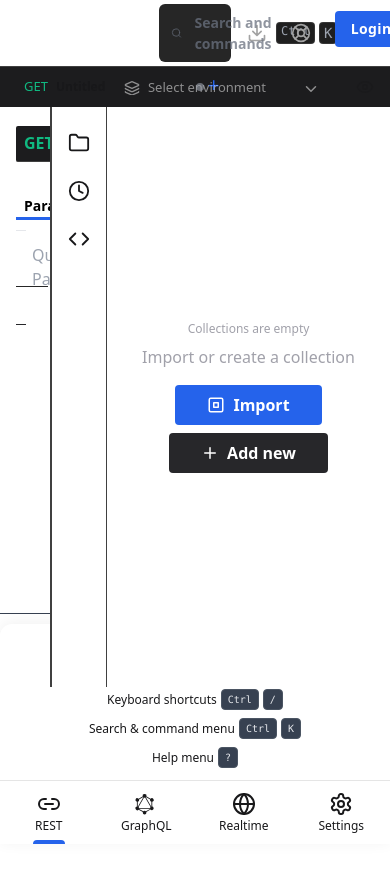
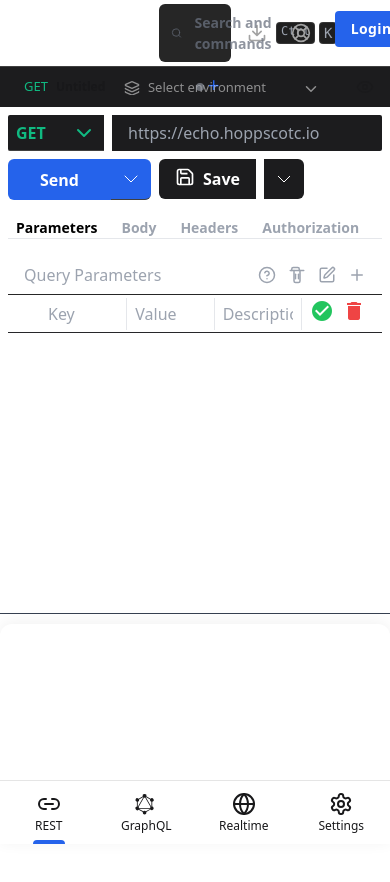
Before and after one commit to cosmicdanish1/postman-clone-only-react, a React (Vite) app: page / in a window 390 px wide. Shown: the top 882 px of the page. Built offline with nearby package versions, Linux system fonts and the light colour scheme.

Commit message:
setting done and restpage done for mobile

```diff
--- a/src/pages/Rest/RequestEditor.tsx
+++ b/src/pages/Rest/RequestEditor.tsx
@@ -101,7 +101,9 @@ const RequestEditor: React.FC<RequestEditorProps> = (props) => {
 const accentHex = accentColors.find(c => c.key === accentColor)?.color;
 
   return (
-    <div className="flex items-center  mb-4">
+    <div className="flex flex-col sm:flex-row items-stretch sm:items-center mb-4 gap-2 sm:gap-0">
+      {/* Top row: Method + URL (always together) */}
+      <div className="flex flex-row flex-1 items-center gap-2">
         {/* Method Dropdown */}
         <div className="relative" ref={methodDropdownRef}>
           <button
@@ -138,7 +140,6 @@ const accentHex = accentColors.find(c => c.key === accentColor)?.color;
             </div>
           )}
         </div>
-
         {/* URL Input */}
         <input
           className={` ${themeClass} ${buttonBgClass} flex-1 rounded-r-sm  px-4 py-2 h-9 text-white focus:outline-none `}
@@ -146,7 +147,9 @@ const accentHex = accentColors.find(c => c.key === accentColor)?.color;
           value={url}
           onChange={e => setUrl(e.target.value)}
         />
-
+      </div>
+      {/* Button row: Send, Save, etc. (below input on mobile, inline on desktop) */}
+      <div className="flex flex-row gap-2 w-full sm:w-auto">
         {/* Send Buttons */}
         <div className="relative flex">
           <button
@@ -195,13 +198,11 @@ const accentHex = accentColors.find(c => c.key === accentColor)?.color;
             </div>
           )}
         </div>
-
         {/* Save Button */}
-      <button className={`  ${themeClass}  ${textClass}  ${buttonBgClass} flex px-4 py-2 rounded-l-md font-semibold ml-4 h-10`} onClick={onShowSaveModal}>
+        <button className={`  ${themeClass}  ${textClass}  ${buttonBgClass} flex px-4 py-2 rounded-l-md font-semibold h-10`} onClick={onShowSaveModal}>
           <svg xmlns="http://www.w3.org/2000/svg" width="20" height="20" viewBox="0 0 24 24" fill="none" stroke="currentColor" strokeWidth="2"><path d="M15.2 3a2 2 0 0 1 1.4.6l3.8 3.8a2 2 0 0 1 .6 1.4V19a2 2 0 0 1-2 2H5a2 2 0 0 1-2-2V5a2 2 0 0 1 2-2z"/><path d="M17 21v-7a1 1 0 0 0-1-1H8a1 1 0 0 0-1 1v7"/><path d="M7 3v4a1 1 0 0 0 1 1h7"/></svg>
           <span className="ml-2">Save</span>
         </button>
-
         {/* Save Dropdown */}
         <div className="relative inline-block">
           <button
@@ -229,6 +230,7 @@ const accentHex = accentColors.find(c => c.key === accentColor)?.color;
           )}
         </div>
       </div>
+    </div>
   );
 };
 
--- a/src/pages/Rest/RestPage.tsx
+++ b/src/pages/Rest/RestPage.tsx
@@ -709,9 +709,9 @@ const HoppscotchClone: React.FC = () => {
       />
 
       {/* Main layout below top bar */}
-      <div className="flex flex-1 w-full min-h-0">
-        {/* Left Content (hide when editActive) */}
-        <div className="flex flex-col flex-1 p-4 min-w-0 min-h-0">
+      <div className="flex flex-col sm:flex-row flex-1 w-full min-h-0">
+        {/* Left Content (main panel) */}
+        <div className="flex flex-col flex-1 p-2 sm:p-4 min-w-0 min-h-0">
           {/* URL bar */}
           <RequestEditor
             METHODS={METHODS}
@@ -739,7 +739,7 @@ const HoppscotchClone: React.FC = () => {
             saveRequestName={saveRequestName}
           />
           {/* Tabs */}
-         <div className={`flex items-center gap-2 text-[14px] border-b mb-2`}>
+          <div className="flex items-center gap-2 text-[14px] border-b mb-2 overflow-x-auto scrollbar-hide whitespace-nowrap">
   {['parameters', 'body', 'headers', 'authorization', 'pre-request', 'post-request', 'variables'].map(tab => (
     <button
       key={tab}
@@ -825,21 +825,24 @@ const HoppscotchClone: React.FC = () => {
             />
           )}
         </div>
-        {/* Vertical divider for resizing */}
+        {/* Vertical divider for resizing (hide on mobile) */}
         <div
           ref={dividerRef}
-          className="w-2 h-full cursor-col-resize bg-border hover:bg-blue-600 transition"
+          className="w-2 h-full cursor-col-resize bg-border hover:bg-blue-600 transition hidden sm:block"
           onMouseDown={() => setDragging(true)}
           style={{ zIndex: 10 }}
         />
-        {/* Right sub sidebar for REST page */}
-        <div className="flex-none" style={{ width: rightWidth, minWidth: MIN_RIGHT_WIDTH, maxWidth: MAX_RIGHT_WIDTH, overflow: 'hidden' }}>
+        {/* Right sub sidebar for REST page (hide on mobile) */}
+        <div className="flex-none hidden sm:block" style={{ width: rightWidth, minWidth: MIN_RIGHT_WIDTH, maxWidth: MAX_RIGHT_WIDTH, overflow: 'hidden' }}>
           <RestRightPanel />
         </div>
       </div>
       {/* Add the resizable bottom panel here */}
+      {/** Only show HelpShortcutPanel in ResizableBottomPanel on sm and up */}
       <ResizableBottomPanel>
-        <HelpShortcutPanel documentationUrl="https://your-docs-link.com" />
+        <div className="hidden sm:block w-full h-full">
+          <HelpShortcutPanel documentationUrl="https://your-docs-link.com" />
+        </div>
       </ResizableBottomPanel>
     </div>
   );
--- a/src/pages/Settings/SettingsPanel.tsx
+++ b/src/pages/Settings/SettingsPanel.tsx
@@ -41,14 +41,14 @@ const sections = [
 const SettingsPanel: React.FC = () => {
   const theme = useSelector((state: any) => state.theme.theme);
   return (
-    <div className={`flex-1 overflow-y-auto p-1 bg-bg text-text scrollbar-hide theme-${theme}`}>
+    <div className={`flex-1 overflow-y-auto p-1 pr-2 sm:pr-8 bg-bg text-text scrollbar-hide theme-${theme}`}>
       {/* General Card */}
-      <div className="flex flex-row bg-bg text-text shadow-md">
-        <div className="pl-0 pr-8 py-8 flex flex-col items-start justify-start min-w-[220px] max-w-xs">
-          <h2 className="text-2xl font-bold mb-2 pl-2 text-text">{sections[0].title}</h2>
-          <p className="mb-6 text-text/70 pl-2">{sections[0].description}</p>
+      <div className="flex flex-col sm:flex-row bg-bg text-text shadow-md">
+        <div className="px-2 py-4 sm:pl-0 sm:pr-8 sm:py-8 flex flex-col items-start justify-start w-full sm:min-w-[220px] sm:max-w-xs">
+          <h2 className="text-lg sm:text-2xl font-bold mb-1 sm:mb-2 pl-1 sm:pl-2 text-text">{sections[0].title}</h2>
+          <p className="mb-3 sm:mb-6 text-xs sm:text-base text-text/70 pl-1 sm:pl-2">{sections[0].description}</p>
         </div>
-        <div className="flex-1 p-8 flex flex-col items-center justify-center">
+        <div className="flex-1 p-2 sm:p-8 flex flex-col items-center justify-center">
           <div className="w-full max-w-xl mx-auto">
             {sections[0].content}
           </div>
@@ -59,12 +59,12 @@ const SettingsPanel: React.FC = () => {
         <div className="h-px w-full opacity-45 border-border rounded" />
       </div>
       {/* Theme Card */}
-      <div className="flex flex-row bg-bg text-text shadow-md">
-        <div className="pl-0 pr-8 py-8 flex flex-col items-start justify-start min-w-[220px] max-w-xs">
-          <h2 className="text-2xl font-bold mb-2 pl-2 text-text">{sections[1].title}</h2>
-          <p className="mb-6 text-text/70 pl-2">{sections[1].description}</p>
+      <div className="flex flex-col sm:flex-row bg-bg text-text shadow-md">
+        <div className="px-2 py-4 sm:pl-0 sm:pr-8 sm:py-8 flex flex-col items-start justify-start w-full sm:min-w-[220px] sm:max-w-xs">
+          <h2 className="text-lg sm:text-2xl font-bold mb-1 sm:mb-2 pl-1 sm:pl-2 text-text">{sections[1].title}</h2>
+          <p className="mb-3 sm:mb-6 text-xs sm:text-base text-text/70 pl-1 sm:pl-2">{sections[1].description}</p>
         </div>
-        <div className="flex-1 p-8 flex flex-col items-center justify-center">
+        <div className="flex-1 p-2 sm:p-8 flex flex-col items-center justify-center">
           <div className="w-full max-w-xl mx-auto">
             {sections[1].content}
           </div>
@@ -75,12 +75,12 @@ const SettingsPanel: React.FC = () => {
         <div className="h-px w-full opacity-40 border-border rounded" />
       </div>
       {/* Interceptor Card */}
-      <div className="flex flex-row bg-bg text-text shadow-md">
-        <div className="pl-0 pr-8 py-8 flex flex-col items-start justify-start min-w-[220px] max-w-xs">
-          <h2 className="text-2xl font-bold mb-2 pl-2 text-text">{sections[2].title}</h2>
-          <p className="mb-6 text-text/70 pl-2">{sections[2].description}</p>
+      <div className="flex flex-col sm:flex-row bg-bg text-text shadow-md">
+        <div className="px-2 py-4 sm:pl-0 sm:pr-8 sm:py-8 flex flex-col items-start justify-start w-full sm:min-w-[220px] sm:max-w-xs">
+          <h2 className="text-lg sm:text-2xl font-bold mb-1 sm:mb-2 pl-1 sm:pl-2 text-text">{sections[2].title}</h2>
+          <p className="mb-3 sm:mb-6 text-xs sm:text-base text-text/70 pl-1 sm:pl-2">{sections[2].description}</p>
         </div>
-        <div className="flex-1 p-8 flex flex-col items-center justify-center">
+        <div className="flex-1 p-2 sm:p-8 flex flex-col items-center justify-center">
           <div className="w-full max-w-xl mx-auto">
             {sections[2].content}
           </div>
```
Lines whose indentation alone changed are shown as unchanged.
